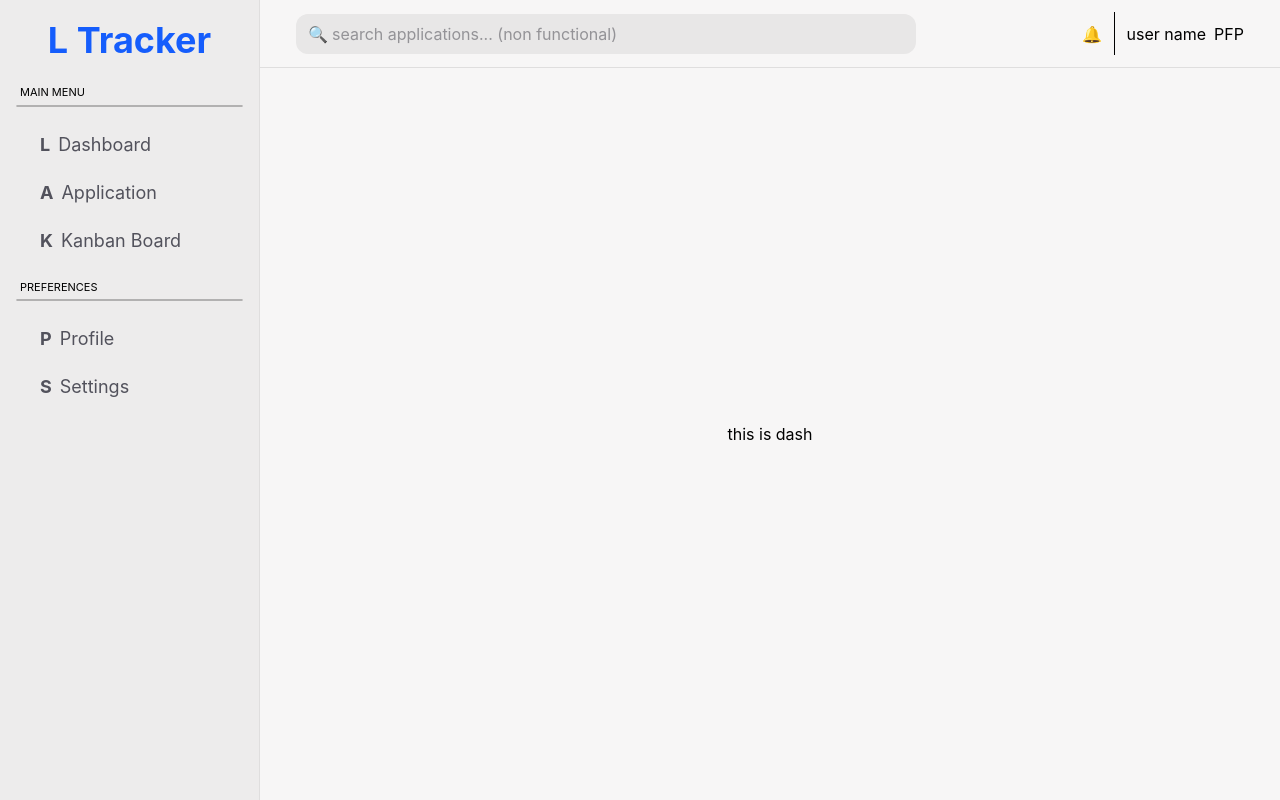
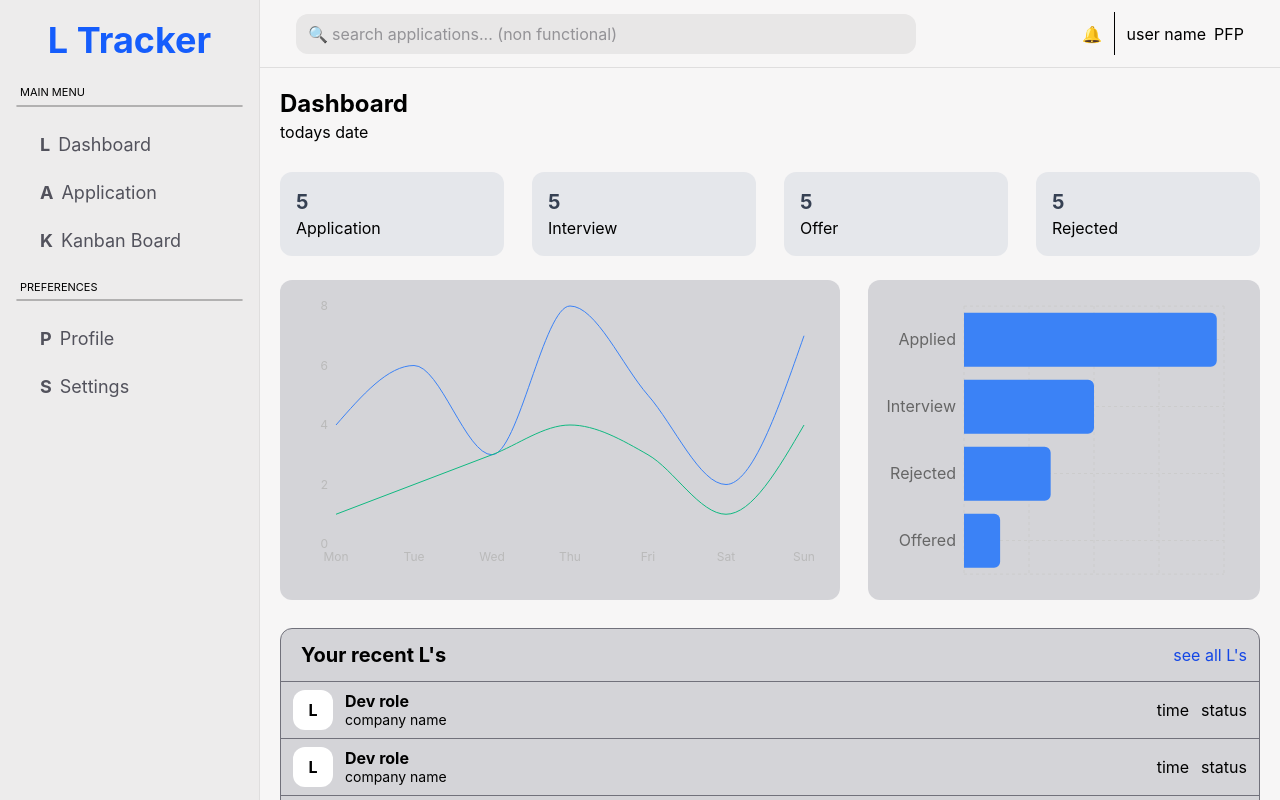
Before and after one commit to aniboe/Job-Application-Tracker-Project, a React (Vite) app in the folder frontend/: page /dashboard in a window 1280 px wide. Built offline with nearby package versions, Linux system fonts and the light colour scheme.

Commit message:
basic dash page ui done

```diff
--- a/frontend/package.json
+++ b/frontend/package.json
@@ -15,6 +15,7 @@
     "react": "^19.2.0",
     "react-dom": "^19.2.0",
     "react-router-dom": "^7.18.1",
+    "recharts": "^3.10.0",
     "tailwindcss": "^4.3.2"
   },
   "devDependencies": {
--- a/frontend/src/layout/Layout.jsx
+++ b/frontend/src/layout/Layout.jsx
@@ -7,13 +7,13 @@ import Dash from "../pages/dashboard/Dash.jsx"
 function Laout() {
   return (
     <>
-      <div className='h-screen flex'>
+      <div className='h-screen flex overflow-hidden'>
         <SideNav/>
 
         <div className='flex flex-col flex-1'>
           <TopBar/>
 
-          <div className='flex flex-col flex-1'>
+          <div className='flex flex-col flex-1 overflow-auto'>
             <Dash/>
           </div>
         </div>
--- a/frontend/src/layout/SideNav.jsx
+++ b/frontend/src/layout/SideNav.jsx
@@ -4,7 +4,7 @@ const imag = "https://png.pngtree.com/png-clipart/20210606/original/pngtree-gray
 
 function SideNav() {
   return (
-    <div className='bg-[#EDECEC] min-h-screen min-w-65 border-r border-[#DFDEDE] mx'>
+    <div className='bg-[#EDECEC] h-screen w-65 border-r border-[#DFDEDE] mx overflow-y-auto'>
        <div className='mx-4'>
             <div className='text-4xl font-bold text-center pt-5'>
                 <h1 className='text-blue-600'>L Tracker</h1>
--- a/frontend/src/pages/dashboard/Dash.jsx
+++ b/frontend/src/pages/dashboard/Dash.jsx
@@ -1,9 +1,207 @@
 import React from 'react'
+import LineGaph from './chart/LineGaph'
+import BarGraph from './chart/BarGraph'
 
 function Dash() {
   return (
-    <div className='w-full h-full flex items-center justify-center'>
-      this is dash
+    <div className='w-full h-full p-5 grid gap-7'>
+
+
+
+      {/* Header of page */}
+
+      <div>
+        <h1 className='text-2xl font-bold'>Dashboard</h1>
+        <p>todays date</p>
+      </div>
+
+
+
+
+
+      {/*NOTE: information part of the page (have to convert into individual components) */}
+
+      <div className='grid gap-7'>
+        <div className='h-20 grid grid-cols-12 gap-7'>
+
+
+          <div className=' bg-gray-200 col-span-3 p-4 rounded-xl'>
+            <h1 className='text-xl font-bold text-gray-700'>5</h1>
+            <p className=''>Application</p>
+          </div>
+
+
+          <div className=' bg-gray-200 col-span-3 p-4 rounded-xl'>
+            <h1 className='text-xl font-bold text-gray-700'>5</h1>
+            <p className=''>Interview</p>
+          </div>
+
+
+          <div className=' bg-gray-200 col-span-3 p-4 rounded-xl'>
+            <h1 className='text-xl font-bold text-gray-700'>5</h1>
+            <p className=''>Offer</p>
+          </div>
+
+
+          <div className=' bg-gray-200 col-span-3 p-4 rounded-xl'>
+            <h1 className='text-xl font-bold text-gray-700'>5</h1>
+            <p className=''>Rejected</p>
+          </div>
+
+
+        </div>
+
+
+
+
+
+
+
+        {/*NOTE: graph part */}
+        <div className='h-80 grid grid-cols-12 gap-7'>
+
+          <div className='p-4 col-span-7 bg-zinc-300 rounded-xl flex items-center justify-center'>
+            <LineGaph/>
+          </div>
+
+          <div className='p-4 col-span-5 bg-zinc-300
+           rounded-xl flex items-center justify-center'>
+            <BarGraph/>
+          </div>
+        </div>
+
+
+
+
+        {/* NOTE: recent applications */}
+        <div className=' bg-zinc-300 mb-5 h-auto rounded-xl border border-zinc-500 overflow-hidden'>
+          <div className='flex items-center justify-between border-b border-zinc-500 p-3 '>
+            <h1 className='text-xl font-bold mx-2'>Your recent L's</h1>
+            <a href="#" className='text-blue-700'>see all L's </a>
+          </div>
+
+
+
+
+
+
+          {/* list of ls */}
+          <div className='border-b border-zinc-500 flex justify-between last:border-0'>
+
+            <div className='px-3 py-2 flex gap-3 items-center'>
+              <div className='bg-white h-10 w-10 rounded-xl flex items-center justify-center font-bold'>
+                <h1>L</h1>
+              </div>
+
+              <div className='flex flex-col'>
+                <h1 className='font-bold leading-tight'>Dev role</h1>
+                <p className='text-sm leading-tight'>company name</p>
+              </div>
+            </div>
+
+            <div className='flex gap-3 pr-3 items-center'>
+              <div>time</div>
+              <div>status</div>
+            </div>
+
+          </div>
+
+          <div className='border-b border-zinc-500 flex justify-between last:border-0'>
+
+            <div className='px-3 py-2 flex gap-3 items-center'>
+              <div className='bg-white h-10 w-10 rounded-xl flex items-center justify-center font-bold'>
+                <h1>L</h1>
+              </div>
+
+              <div className='flex flex-col'>
+                <h1 className='font-bold leading-tight'>Dev role</h1>
+                <p className='text-sm leading-tight'>company name</p>
+              </div>
+            </div>
+
+            <div className='flex gap-3 pr-3 items-center'>
+              <div>time</div>
+              <div>status</div>
+            </div>
+
+          </div>
+
+          <div className='border-b border-zinc-500 flex justify-between last:border-0'>
+
+            <div className='px-3 py-2 flex gap-3 items-center'>
+              <div className='bg-white h-10 w-10 rounded-xl flex items-center justify-center font-bold'>
+                <h1>L</h1>
+              </div>
+
+              <div className='flex flex-col'>
+                <h1 className='font-bold leading-tight'>Dev role</h1>
+                <p className='text-sm leading-tight'>company name</p>
+              </div>
+            </div>
+
+            <div className='flex gap-3 pr-3 items-center'>
+              <div>time</div>
+              <div>status</div>
+            </div>
+
+          </div>
+
+          <div className='border-b border-zinc-500 flex justify-between last:border-0'>
+
+            <div className='px-3 py-2 flex gap-3 items-center'>
+              <div className='bg-white h-10 w-10 rounded-xl flex items-center justify-center font-bold'>
+                <h1>L</h1>
+              </div>
+
+              <div className='flex flex-col'>
+                <h1 className='font-bold leading-tight'>Dev role</h1>
+                <p className='text-sm leading-tight'>company name</p>
+              </div>
+            </div>
+
+            <div className='flex gap-3 pr-3 items-center'>
+              <div>time</div>
+              <div>status</div>
+            </div>
+
+          </div>
+
+          <div className='border-b border-zinc-500 flex justify-between last:border-0'>
+
+            <div className='px-3 py-2 flex gap-3 items-center'>
+              <div className='bg-white h-10 w-10 rounded-xl flex items-center justify-center font-bold'>
+                <h1>L</h1>
+              </div>
+
+              <div className='flex flex-col'>
+                <h1 className='font-bold leading-tight'>Dev role</h1>
+                <p className='text-sm leading-tight'>company name</p>
+              </div>
+            </div>
+
+            <div className='flex gap-3 pr-3 items-center'>
+              <div>time</div>
+              <div>status</div>
+            </div>
+
+          </div>
+
+
+
+
+
+        </div>
+
+
+
+
+
+
+
+
+
+
+      </div>
     </div>
   )
 }
--- /dev/null
+++ b/frontend/src/pages/dashboard/chart/BarGraph.jsx
@@ -0,0 +1,48 @@
+import { Bar, BarChart, CartesianGrid, ResponsiveContainer, Tooltip, XAxis, YAxis } from "recharts"
+
+
+const chartData = [
+  { category: "Applied", value: 35 },
+  { category: "Interview", value: 18 },
+  { category: "Rejected", value: 12 },
+  { category: "Offered", value: 5 },
+];
+
+
+function BarGraph() {
+  return (
+    <div className="h-full w-full">
+        {/* <ResponsiveContainer>
+            <BarChart data={chartData}>
+                <YAxis dataKey={Applied, Interview, Rejected, Offered}/>
+                <Bar />
+            </BarChart>
+        </ResponsiveContainer> */}
+
+
+        <ResponsiveContainer>
+            <BarChart data={chartData} layout="vertical" margin={{ top: 10, right: 20, left: -20, bottom: 10 }}>
+                <CartesianGrid strokeDasharray="3 3" />
+
+                {/* Categories */}
+                <YAxis type="category" dataKey="category" width={100}    axisLine={false} tickLine={false}/>
+
+                {/* Values (uses a diffrent div for that which shows number in bront of bar)*/}
+                <XAxis type="number"   axisLine={false} tickLine={false}   hide/>
+
+                {/* <XAxis type="number"  // hide the number but its space is not used by bars(stays reserved)
+                    tick={false}      // hides numbers
+                    axisLine={false}  // hides axis line
+                    tickLine={false}  // hides tick marks
+                /> */}
+
+                <Tooltip />
+                <Bar dataKey="value" fill="#3b82f6" radius={[0, 6, 6, 0]}/>
+            </BarChart>
+        </ResponsiveContainer>
+
+    </div>
+  )
+}
+
+export default BarGraph
--- /dev/null
+++ b/frontend/src/pages/dashboard/chart/LineGaph.jsx
@@ -0,0 +1,76 @@
+import { Line, LineChart, ResponsiveContainer, Tooltip, XAxis, YAxis } from "recharts"
+
+
+export const chartData = [
+  {
+    period: "Mon",
+    Applied: 4,
+    Interview: 1,
+    Rejected: 2,
+    Offered: 0,
+  },
+  {
+    period: "Tue",
+    Applied: 6,
+    Interview: 2,
+    Rejected: 1,
+    Offered: 1,
+  },
+  {
+    period: "Wed",
+    Applied: 3,
+    Interview: 3,
+    Rejected: 2,
+    Offered: 0,
+  },
+  {
+    period: "Thu",
+    Applied: 8,
+    Interview: 4,
+    Rejected: 1,
+    Offered: 1,
+  },
+  {
+    period: "Fri",
+    Applied: 5,
+    Interview: 3,
+    Rejected: 3,
+    Offered: 2,
+  },
+  {
+    period: "Sat",
+    Applied: 2,
+    Interview: 1,
+    Rejected: 1,
+    Offered: 0,
+  },
+  {
+    period: "Sun",
+    Applied: 7,
+    Interview: 4,
+    Rejected: 2,
+    Offered: 1,
+  },
+];
+
+
+
+
+function LineGaph() {
+  return (
+    // without dimention graph wont render
+    <div className="h-full w-full">
+      <ResponsiveContainer>
+        <LineChart data={chartData} margin={{ top: 10, right: 20, left: -20, bottom: 10 }}>
+          <XAxis dataKey= "period" stroke='#bababa' fontSize={12}   axisLine={false} tickLine={false}/>
+          <YAxis stroke="#bababa" fontSize={12} allowDecimals={false}   axisLine={false} tickLine={false}/>
+          <Tooltip/>
+          <Line dataKey="Applied" type="monotone" dot={false} stroke="#3b82f6" />
+          <Line dataKey="Interview" type="monotone" dot={false} stroke="#10b981" />
+        </LineChart>
+      </ResponsiveContainer>
+    </div>
+  )
+}
+
+export default LineGaph
```
Also changed, not shown: frontend/src/pages/auth/Register.jsx (line endings or trailing spaces), 1 other file (tests, documents, lock files or other folders).
